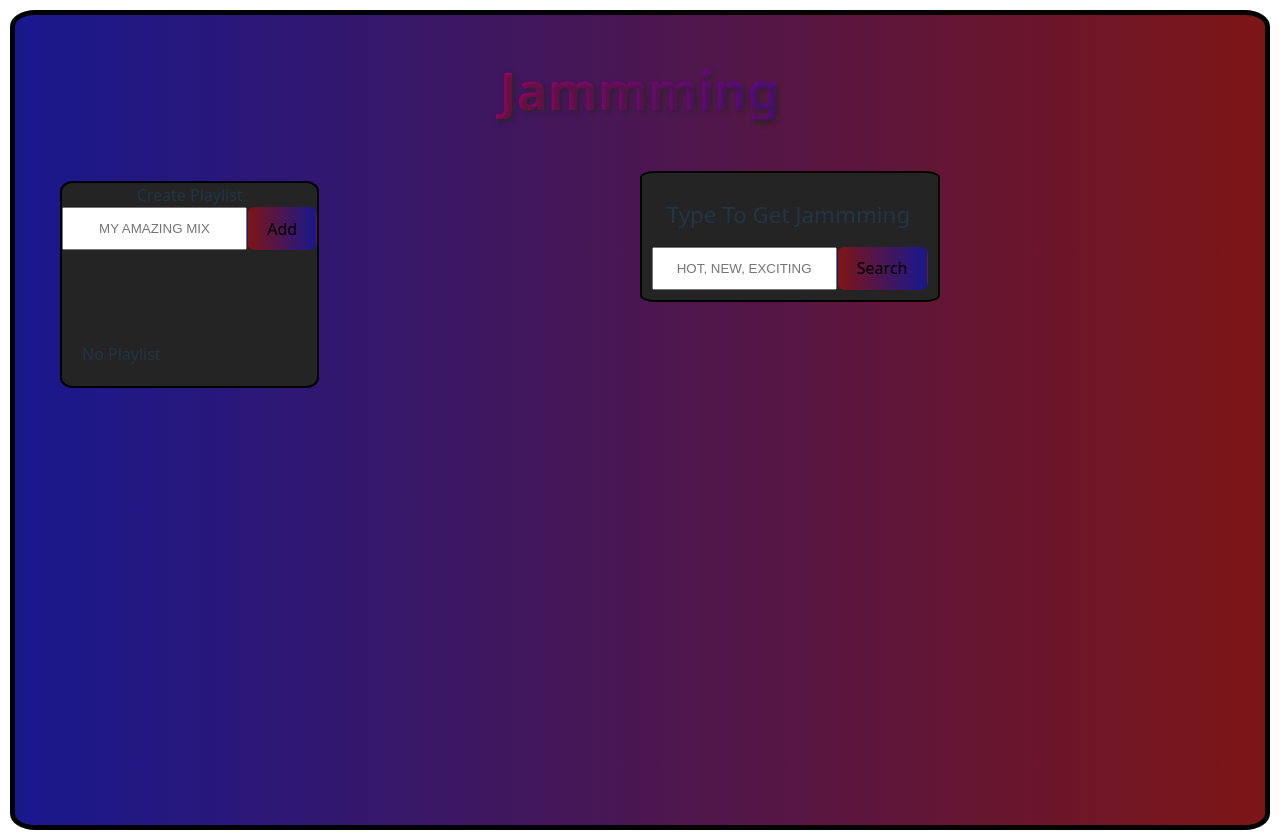
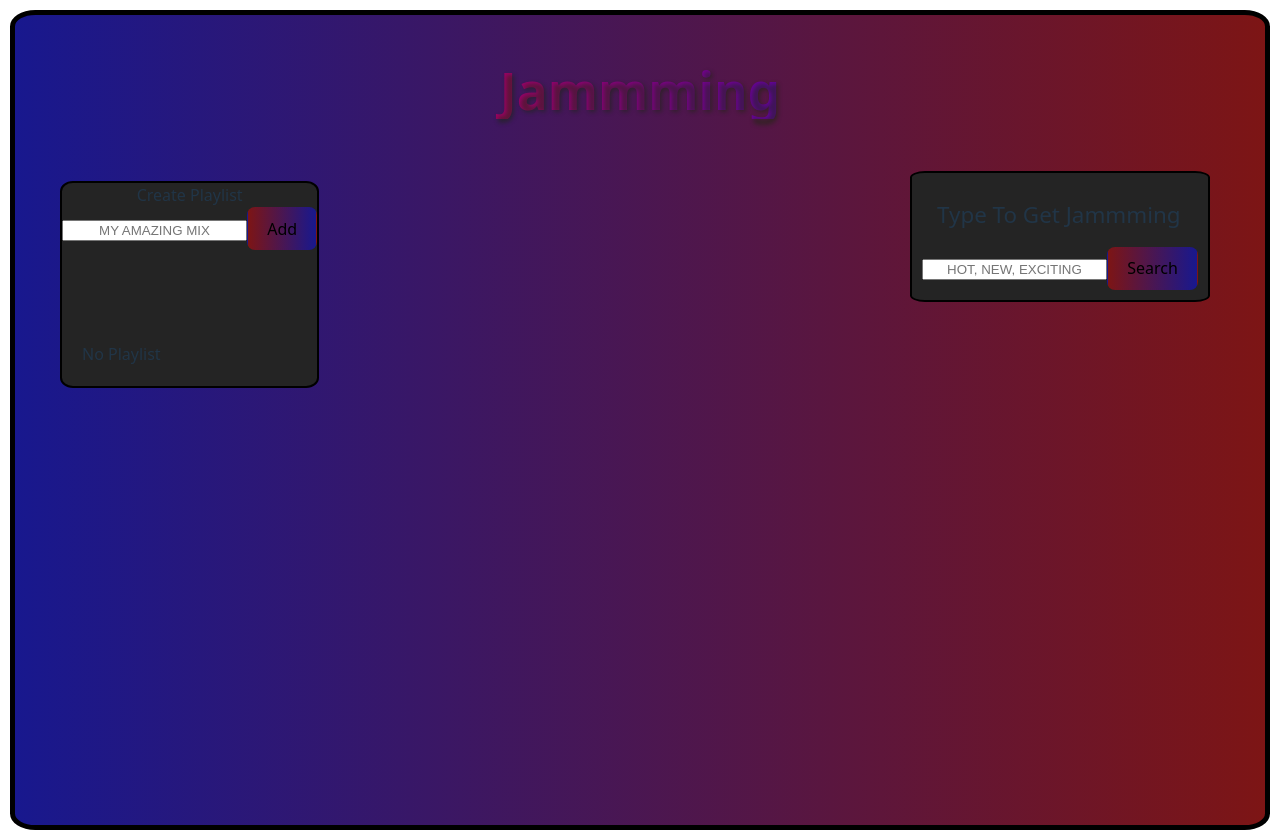
Before and after one commit to Corevirus-ops/corevirus_spamming_project, a React (Vite) app: page / in a window 1280 px wide. Built offline with nearby package versions, Linux system fonts and the light colour scheme.

Commit message:
some more css progress to avoid clipping and to ensure a smoother experience

```diff
--- a/src/components/SearchBar/SearchBar.css
+++ b/src/components/SearchBar/SearchBar.css
@@ -6,6 +6,8 @@
     align-items: center;
     justify-content: space-evenly;
     flex-direction: column;
+    float: right;
+        margin-right: 40px;
 
 
 }
@@ -17,10 +19,6 @@
     margin: 5px;
 }
 
-.input_button {
-    display: flex;
-    flex-direction: row;
-}
 
 .bubble {
     background-color: #242424;
@@ -42,6 +40,7 @@ input {
     justify-content: space-evenly;
 }
 
+
 .results button {
     margin: 5px;
     font-size: 1.3rem;
@@ -55,8 +54,16 @@ input {
     border: 2px solid black;
     border-radius: 2%;
     padding: 20px;
+
+}
+
+.BoxedDiv button {
+    padding: 5px;
 }
 .BoxedDiv li {
     list-style: none;
-    border-top: 2px solid black;
+    border: 3px solid black;
+    margin: 5px;
+    display: inline-flex;
+    padding: 5px;
 }
--- a/src/components/SearchBar/SearchResults.jsx
+++ b/src/components/SearchBar/SearchResults.jsx
@@ -2,7 +2,7 @@ import react from 'react';
 import Music from '../Music.jsx';
 import './SearchBar.css';
 import { FontAwesomeIcon } from '@fortawesome/react-fontawesome';
-import { faCirclePlay, faPlus } from '@fortawesome/free-solid-svg-icons';
+import {  faPlus } from '@fortawesome/free-solid-svg-icons';
 
 
 
@@ -36,8 +36,7 @@ function SearchResults({searchFor, stageSong}) {
                             {item.tracks.map((track, trackIndex) => (
                                 <li key={trackIndex} >
                                     <div>{track} {`(by ${item.artist})`}</div>
-                                <button id="addToPlaylist2" type="button" onClick={() => stageSong(`${track} (by) ${item.artist}`)}><FontAwesomeIcon icon={faPlus} size="lg" /></button>
-                                <button><FontAwesomeIcon icon={faCirclePlay} size="lg"/></button>
+                                <button id="addToPlaylist2" type="button" onClick={() => stageSong(`${track} (by) ${item.artist}`)}><FontAwesomeIcon icon={faPlus} size="xs" /></button>
                                 </li>
                             ))}
                         </ul>
```
